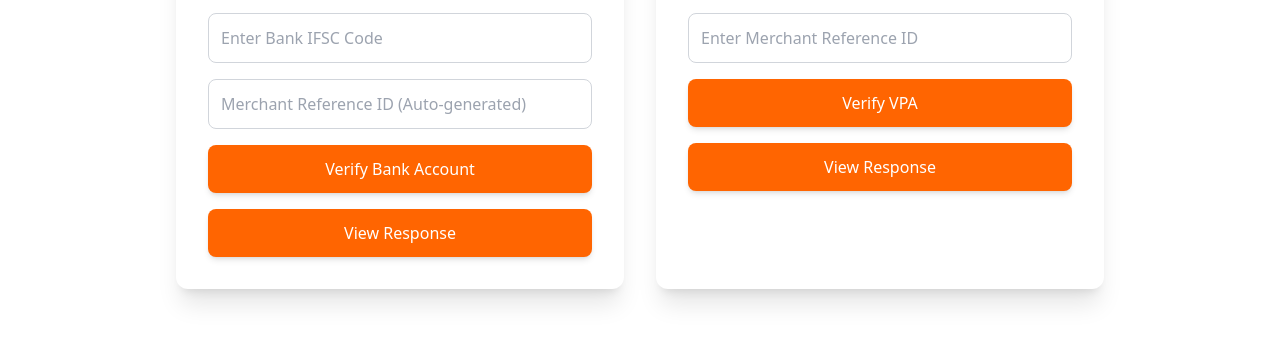
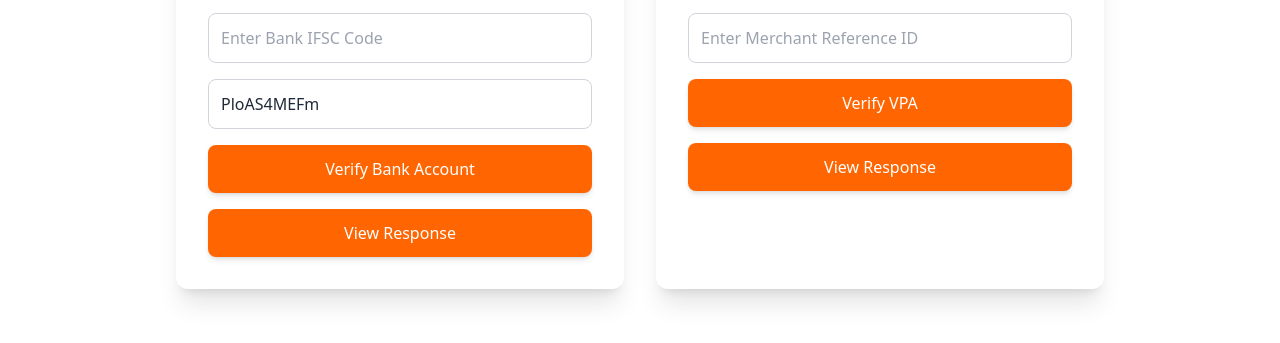
Before and after one commit to Openfintech1/verification, a plain HTML site: page index.html in a window 1280 px wide. Shown: the part 327-670 px from the top of the page. Drawn offline with nearby package versions, Linux system fonts and the light colour scheme.

Commit message:
Update index.html

```diff
--- a/index.html
+++ b/index.html
@@ -236,6 +236,16 @@
     <script>
         let apiResponse = null; // Variable to store the API response
 
+        function generateMerchantReferenceId() {
+            const length = 10; // Default length (can be adjusted between 7 and 40)
+            const characters = 'ABCDEFGHIJKLMNOPQRSTUVWXYZabcdefghijklmnopqrstuvwxyz0123456789';
+            let result = '';
+            for (let i = 0; i < length; i++) {
+                result += characters.charAt(Math.floor(Math.random() * characters.length));
+            }
+            return result;
+        }
+
         async function verifyVPA() {
             const vpa = document.getElementById("vpa").value;
             const merchantReferenceId = document.getElementById("merchantReferenceId").value;
```
